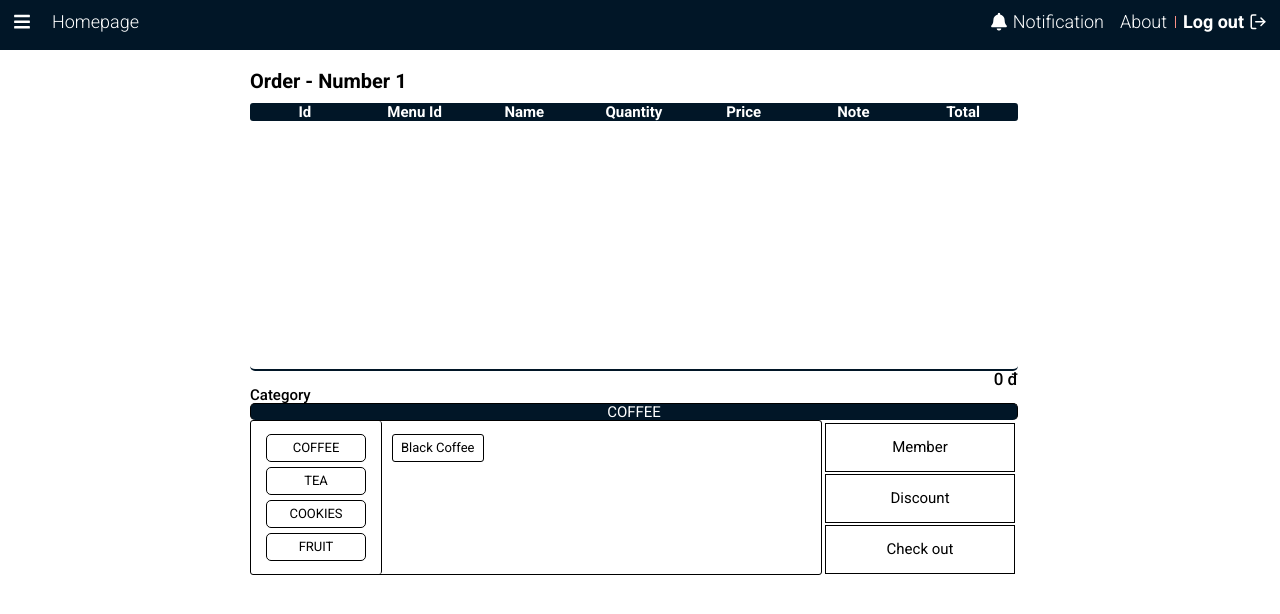
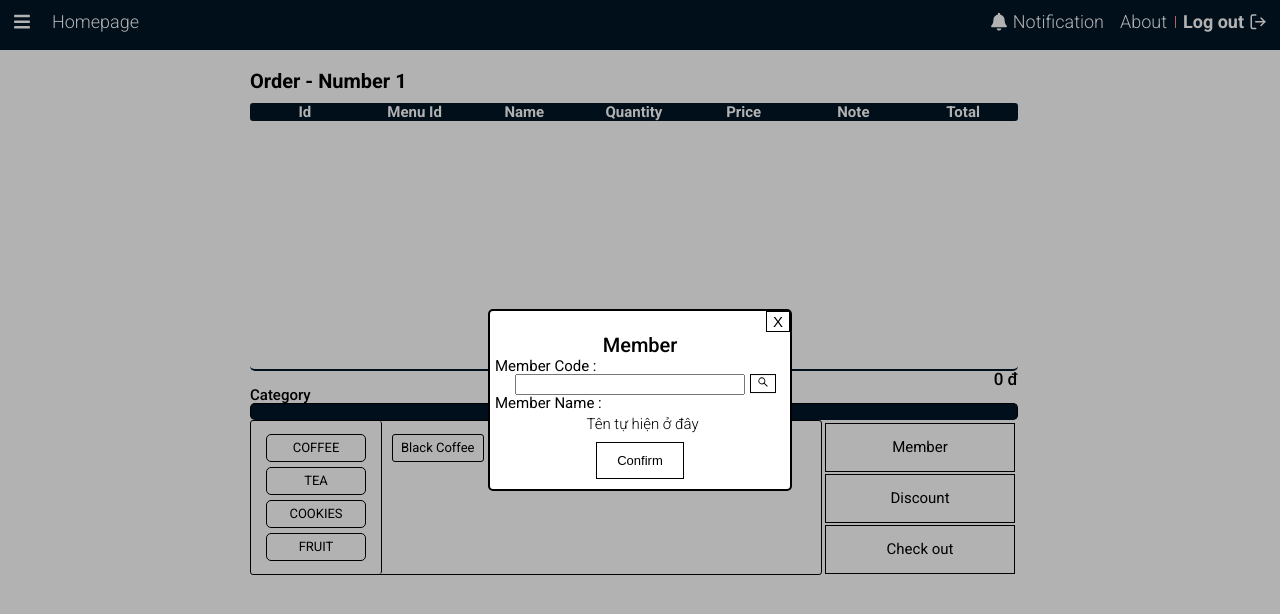
Before and after one commit to thuckhapham/QuanLy_coffee, a React (Create React App) app in the folder react-frontend-tlcn/: page /order/1 in a window 1280 px wide. Both pictures are taken after a click on the item "Member". Shown: the top 614 px of the page. Built offline with nearby package versions, Linux system fonts and the light colour scheme.

Commit message:
member modal

```diff
--- /dev/null
+++ b/react-frontend-tlcn/src/Components/Modal/Member/Member.css
@@ -0,0 +1,55 @@
+.member__modal {
+  width: 300px;
+}
+.member__header {
+  text-align: center;
+  font-size: 2rem;
+  font-weight: 500;
+  margin: 5px 0;
+}
+.member__modal-info {
+  font-size: 1.5rem;
+  margin: 0 0 3px 5px;
+}
+.member__input {
+  margin-left: 20px;
+}
+.member__input {
+  width: 230px;
+}
+.member__icon {
+  border: 1px solid black;
+  background-color: var(--white-color);
+  margin-left: 5px;
+  font-size: 1.2rem;
+  transform: translateY(-5%);
+}
+.member__icon:hover {
+  cursor: pointer;
+  background-color: green;
+  color: var(--white-color);
+  transition: ease-in 0.3s;
+}
+.member__info-name {
+  margin-top: 5px;
+  text-align: center;
+  font-weight: 300;
+}
+.member__modal-button {
+  margin: 10px 0;
+  display: flex;
+}
+.member__close {
+  margin: auto;
+  border: 1px solid black;
+  padding: 10px 20px;
+  background-color: var(--white-color);
+  font-size: 1.3rem;
+  font-weight: 400;
+}
+.member__close:hover {
+  cursor: pointer;
+  background-color: green;
+  color: var(--white-color);
+  transition: ease-in 0.3s;
+}
--- /dev/null
+++ b/react-frontend-tlcn/src/Components/Modal/Member/Member.js
@@ -0,0 +1,39 @@
+import React from 'react'
+import { useState } from 'react'
+import './Member.css'
+import * as AiIcons from 'react-icons/ai'
+
+function Member(props) {
+    const [useMember, setMember] = useState()
+    // const [activeVoucher, setActive] = useState(false)
+    const sendData = (modalState) => {
+        props.ModalState(modalState)
+    }
+    return (
+        <>
+            <div className="member__modal">
+                <div className="member__header">
+                    Member
+                </div>
+                <div className="member__modal-info">
+                    <form>
+                        <label for="membercode">Member Code :</label><br />
+                        <input type="text" className="member__input" id="membercode" name="membercode" />
+                        <button className="member__icon">
+                            <AiIcons.AiOutlineSearch />
+                        </button>
+                    </form>
+                    <label for="membername">Member Name :</label><br />
+                    <div className="member__info-name">Tên tự hiện ở đây</div>
+                </div>
+                <div className="member__modal-button">
+                    <button className="member__close" onClick={() => sendData(true)}>
+                        Confirm
+                    </button>
+                </div>
+            </div>
+        </>
+    )
+}
+
+export default Member
--- a/react-frontend-tlcn/src/Pages/Order/Order.js
+++ b/react-frontend-tlcn/src/Pages/Order/Order.js
@@ -4,6 +4,7 @@ import { useParams } from "react-router-dom";
 import { useState } from "react";
 import Discount from "../../Components/Modal/Discount/Discount";
 import CheckOut from "../../Components/Modal/CheckOut/CheckOut";
+import Member from "../../Components/Modal/Member/Member";
 
 function Order() {
   const { id } = useParams();
@@ -16,9 +17,9 @@ function Order() {
   const callbackModal = (modalState) => {
     setViewModal(modalState);
   };
-
+  //Voucher
   const [priceVoucher, setVoucher] = useState(null);
-  const [activeVoucher, setActive] = useState(false)
+  const [activeVoucher, setActive] = useState(false);
   //Lọc dữ liệu Category trùng
   const duplicateCheck = [];
   //Thêm Nước
@@ -196,7 +197,15 @@ function Order() {
             </div>
             <div className="category__button">
               <ul>
-                <li className="category__button-member">Member</li>
+                <li
+                  className="category__button-member"
+                  onClick={() => {
+                    setViewModal(!viewModal);
+                    setButt("member");
+                  }}
+                >
+                  Member
+                </li>
                 <li
                   className="category__button-discount"
                   onClick={() => {
@@ -249,7 +258,9 @@ function Order() {
               ModalState={callbackModal}
             />
           ) : (
-            ""
+            <Member
+              ModalState={callbackModal}
+            />
           )}
         </div>
       </div>
```
